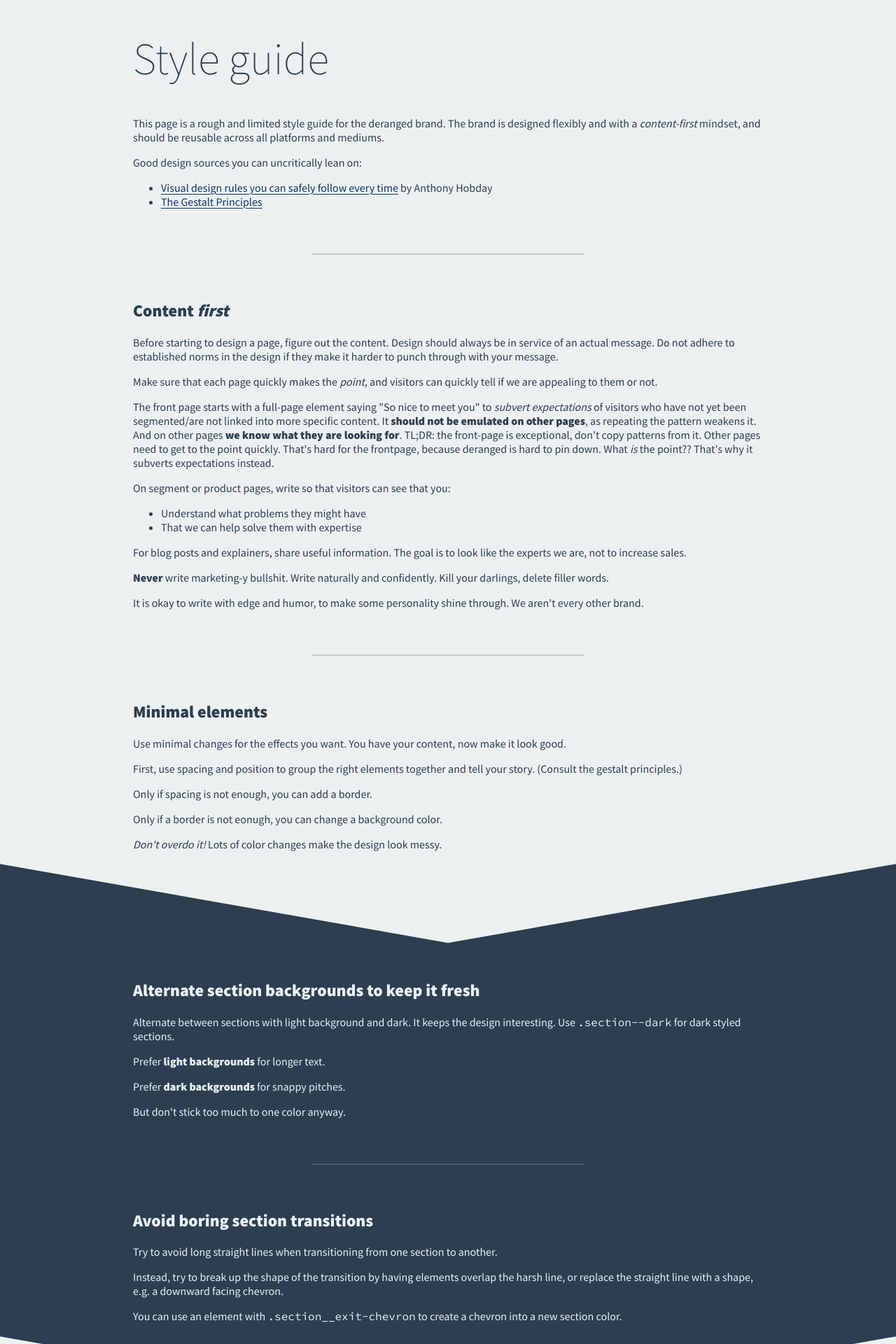
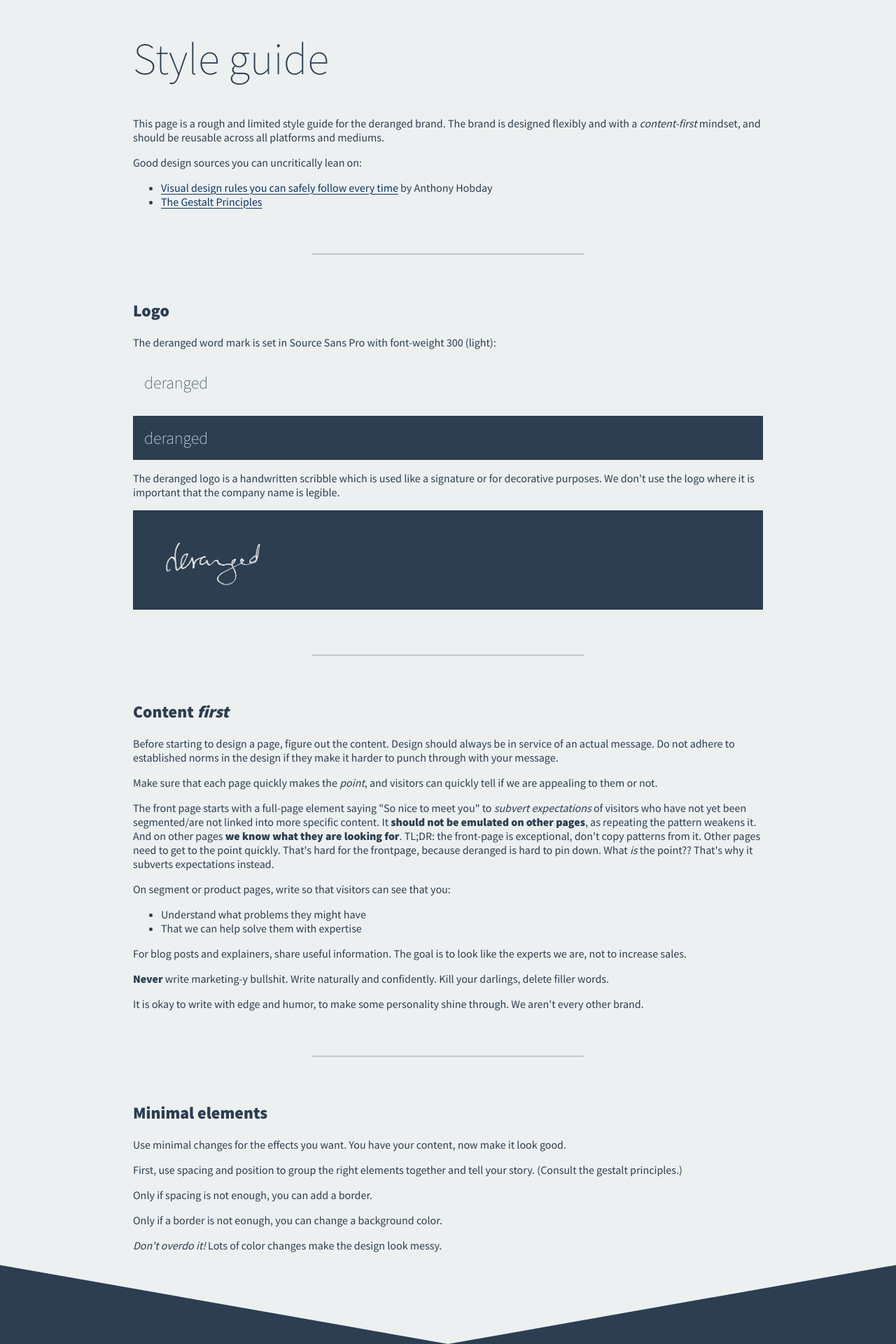
Before and after one commit to derangeddk/deranged.dk, a Jekyll site: the page built from styleguide.html, in a window 1280 px wide. Shown: the top 1920 px of the page at 70% size. Built offline with Jekyll 4.4.1, drawn with Linux system fonts in a browser that asks for light colours; comment, search, counter and statistics services are not loaded.

Commit message:
Logo infooooo

```diff
--- a/css/style.scss
+++ b/css/style.scss
@@ -244,6 +244,15 @@ code {
     }
 }
 
+@for $i from 1 through 10 {
+    .p-#{$i} {
+        padding-top: #{$i}rem;
+        padding-bottom: #{$i}rem;
+        padding-left: #{$i}rem;
+        padding-right: #{$i}rem;
+    }
+}
+
 .font-serif {
     font-family: 'Libre Baskerville', Baskerville, "Baskerville Old Face", "Hoefler Text", Garamond, "Times New Roman", serif;
 }
@@ -252,8 +261,20 @@ code {
 }
 
 .display-1 {
-    font-weight: 300;
+    font-weight: 200;
     font-size: 4rem;
+}
+.display-2 {
+    font-weight: 200;
+    font-size: 3rem;
+}
+.display-3 {
+    font-weight: 200;
+    font-size: 2rem;
+}
+.display-4 {
+    font-weight: 200;
+    font-size: 1.5rem;
 }
 
 h1, h2, h3, h4, h5, h6, .heading-1, .heading-2, .heading-3, .heading-4, .heading-5, .heading-6 {
--- a/styleguide.html
+++ b/styleguide.html
@@ -24,6 +24,24 @@ layout: default
             <li><a href="https://www.interaction-design.org/literature/topics/gestalt-principles" target="_blank" rel="noopener" class="link--dark">The Gestalt Principles</a></li>
         </ul>
     </p>
+
+    <hr>
+
+    <h2>
+        Logo
+    </h2>
+    <p>
+        The deranged word mark is set in Source Sans Pro with font-weight 300 (light):
+    </p>
+    <div class="display-4 p-1 my-1">deranged</div>
+    <div class="section--dark display-4 p-1 my-1">deranged</div>
+    <p>
+        The deranged logo is a handwritten scribble which is used like a signature or for decorative purposes.
+        We don't use the logo where it is important that the company name is legible.
+    </p>
+    <div class="section--dark p-1 my-1">
+        <img src="/img/somanylogos/1.png" width="200px">
+    </div>
 
     <hr>
 
```
